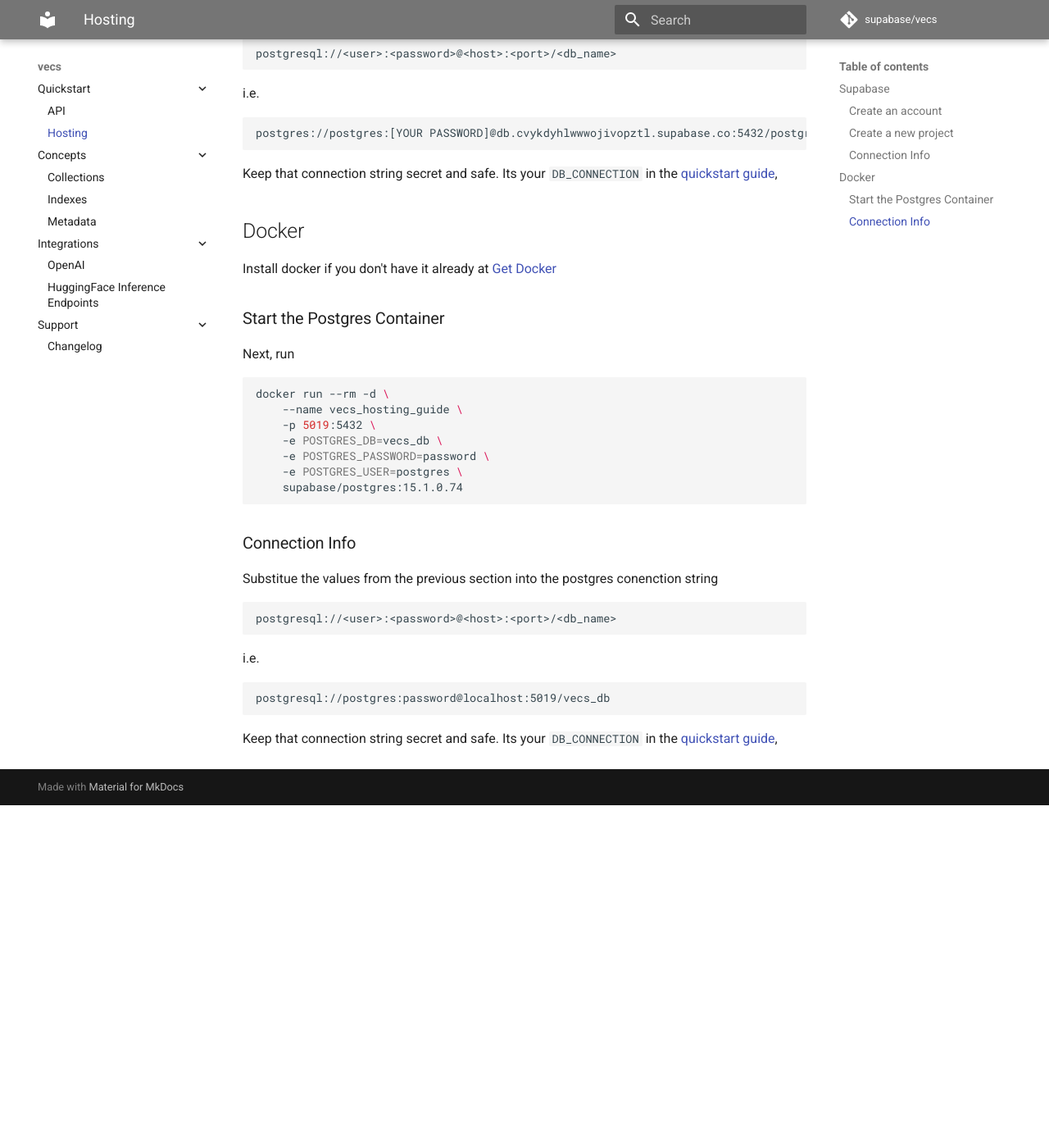
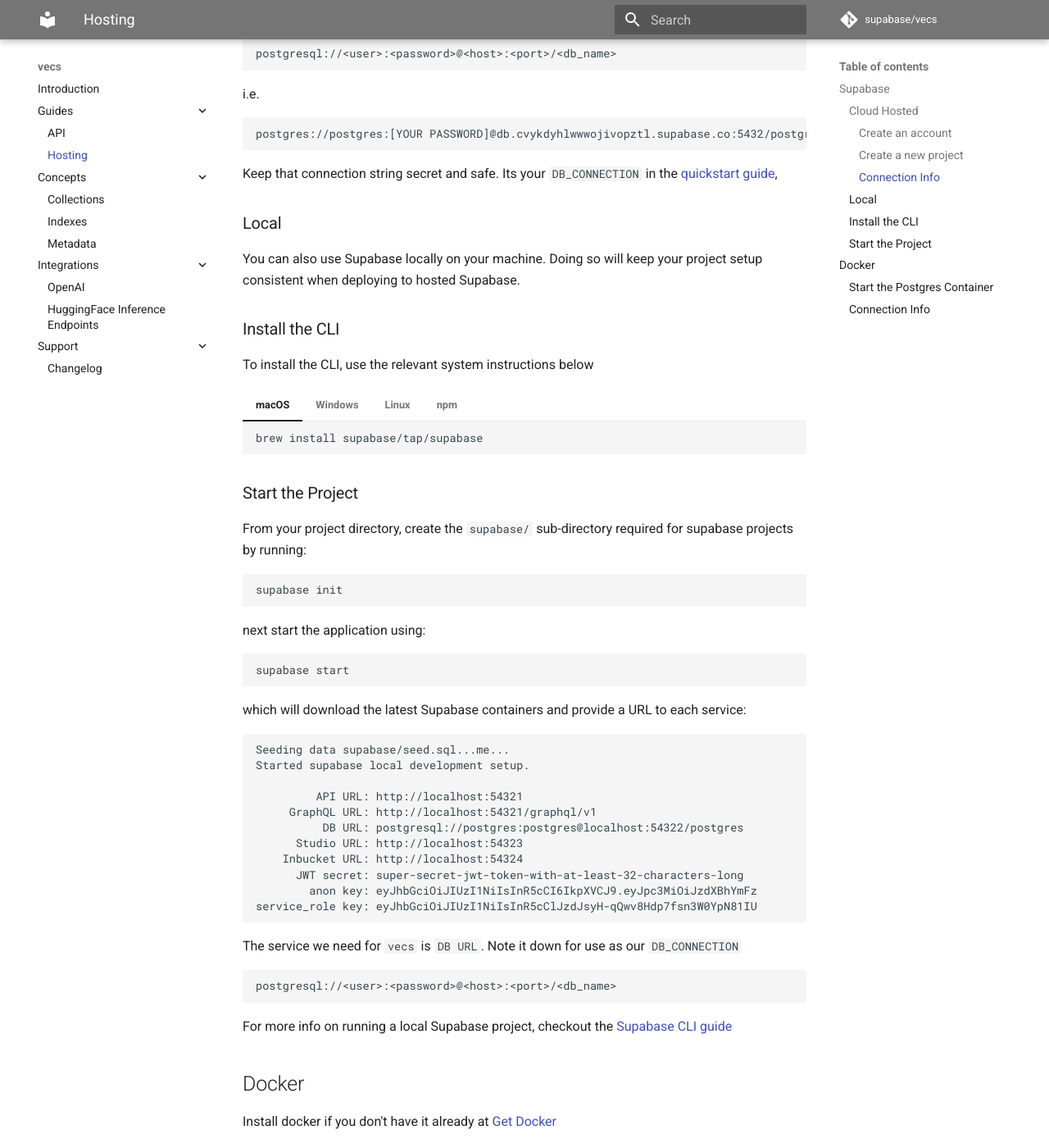
Before and after one commit to supabase/vecs, an MkDocs documentation site: the page built from docs/hosting.md, in a window 1280 px wide and 1400 px high, scrolled down 2839 px. Shown: the whole window at 82% size. Built offline with MkDocs 1.6.1 and Material for MkDocs 9.7.7, drawn with Linux system fonts in a browser that asks for light colours; comment, search, counter and statistics services are not loaded; before the commit the page ends 3821 px from its top, so only the background shows below that; some of the changed text lies outside the part shown.

Commit message:
docs alignment

````diff
--- a/docs/hosting.md
+++ b/docs/hosting.md
@@ -1,18 +1,22 @@
-# Hosting
+# Deployment
+
 
 `vecs` is comatible with any Postgres 13+ with the [pgvector](https://github.com/pgvector/pgvector) extension installed.
 
 In the following we show we show instructions for hosting a database on Supabase and locally in docker since both are fast and free.
 
+
 ## Supabase
 
-### Create an account
+### Cloud Hosted
+
+#### Create an account
 
 Create a supabase account at [https://app.supabase.com/sign-up](https://app.supabase.com/sign-up).
 
 ![sign up](./assets/supabase_sign_up.png)
 
-### Create a new project
+#### Create a new project
 
 Select `New Project`
 
@@ -22,7 +26,7 @@
 
 ![new_project](./assets/supabase_new_project.png)
 
-### Connection Info
+#### Connection Info
 
 On the project page, navigate to `Settings` > `Database` > `Database Settings`
 
@@ -41,12 +45,93 @@
 Keep that connection string secret and safe. Its your `DB_CONNECTION` in the [quickstart guide](api.md),
 
 
+### Local
+
+You can also use Supabase locally on your machine. Doing so will keep your project setup consistent when deploying to hosted Supabase.
+
+### Install the CLI
+
+To install the CLI, use the relevant system instructions below
+
+=== "macOS"
+
+    ```
+    brew install supabase/tap/supabase
+    ```
+
+=== "Windows"
+
+    ```
+    scoop bucket add supabase https://github.com/supabase/scoop-bucket.git
+    scoop install supabase
+    ```
+
+=== "Linux"
+
+    Linux packages are provided in Releases. To install, download the .apk/.deb/.rpm file depending on your package manager and run one of the following:
+
+    ```
+    sudo apk add --allow-untrusted <...>.apk
+    ```
+    or
+    ```
+    sudo dpkg -i <...>.deb
+    ```
+    or
+    ```
+    sudo rpm -i <...>.rpm
+    ```
+
+=== "npm"
+
+    ```
+    npm install supabase --save-dev
+    ```
+
+### Start the Project
+
+From your project directory, create the `supabase/` sub-directory required for supabase projects by running:
+
+```sh
+supabase init
+```
+
+next start the application using:
+
+```
+supabase start
+```
+
+which will download the latest Supabase containers and provide a URL to each service:
+
+```
+Seeding data supabase/seed.sql...me...
+Started supabase local development setup.
+
+         API URL: http://localhost:54321
+     GraphQL URL: http://localhost:54321/graphql/v1
+          DB URL: postgresql://postgres:postgres@localhost:54322/postgres
+      Studio URL: http://localhost:54323
+    Inbucket URL: http://localhost:54324
+      JWT secret: super-secret-jwt-token-with-at-least-32-characters-long
+        anon key: eyJhbGciOiJIUzI1NiIsInR5cCI6IkpXVCJ9.eyJpc3MiOiJzdXBhYmFz
+service_role key: eyJhbGciOiJIUzI1NiIsInR5cClJzdJsyH-qQwv8Hdp7fsn3W0YpN81IU
+```
+
+The service we need for `vecs` is `DB URL`. Note it down for use as our `DB_CONNECTION`
+
+```
+postgresql://<user>:<password>@<host>:<port>/<db_name>
+```
+
+For more info on running a local Supabase project, checkout the [Supabase CLI guide](https://supabase.com/docs/guides/cli)
+
 ## Docker
 
 Install docker if you don't have it already at [Get Docker](https://docs.docker.com/get-docker/)
 
 
-### Start the Postgres Container
+#### Start the Postgres Container
 
 Next, run
 ```sh
@@ -59,8 +144,7 @@
     supabase/postgres:15.1.0.74
 ```
 
-### Connection Info
-
+#### Connection Info
 Substitue the values from the previous section into the postgres conenction string
 
 ```
--- a/mkdocs.yml
+++ b/mkdocs.yml
@@ -13,7 +13,8 @@
         primary: grey
         accent: red
 nav:
-  - Quickstart:
+  - Introduction: index.md
+  - Guides:
     - API: api.md
     - Hosting: hosting.md
   - Concepts:
@@ -35,3 +36,5 @@
   - pymdownx.inlinehilite
   - pymdownx.snippets
   - pymdownx.superfences
+  - pymdownx.tabbed:
+      alternate_style: true
````
Also changed, not shown: docs/api.md (+3 -2 lines), docs/index.md (added, +84 -0 lines).
